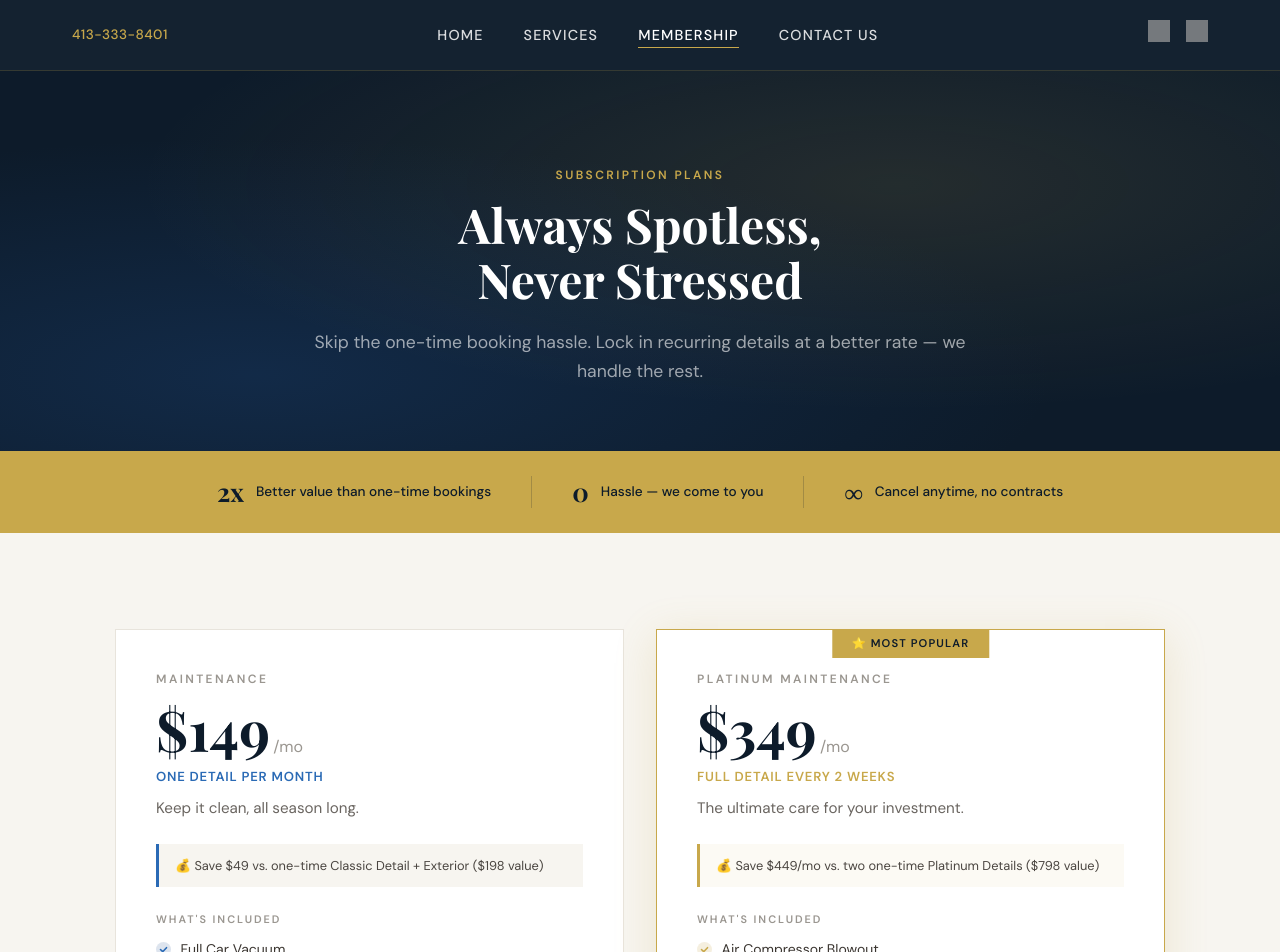
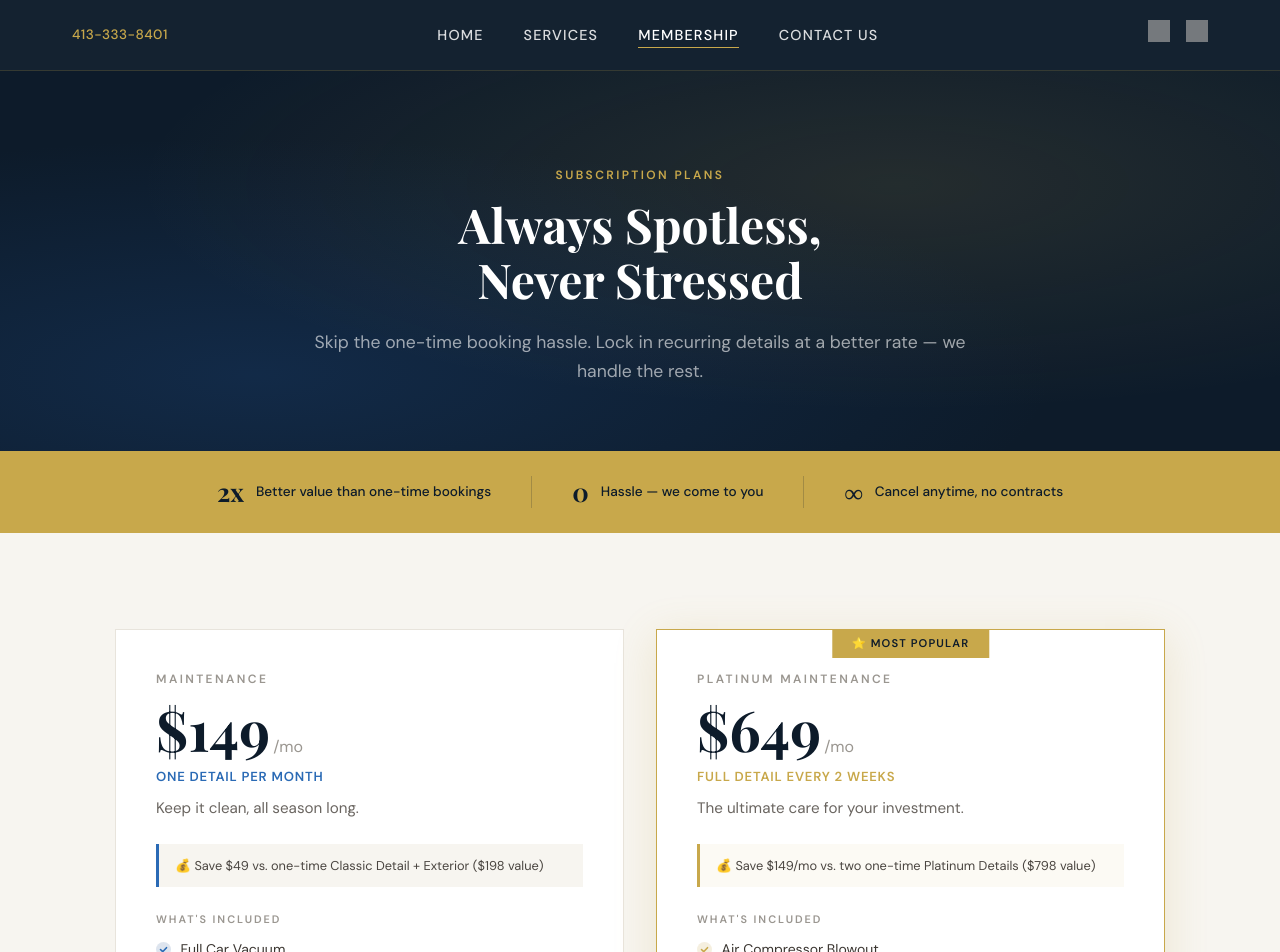
Before and after one commit to T-fps/easycleanack, a Next.js app: page /membership in a window 1280 px wide. Shown: the top 952 px of the page. Built offline with nearby package versions, Linux system fonts and the light colour scheme; grey boxes are pictures that could not be loaded.

Commit message:
Add files via upload

```diff
--- a/pages/index.js
+++ b/pages/index.js
@@ -119,7 +119,7 @@ export default function Home() {
                 <span className={styles.miniCadence}>Classic Detail · Monthly</span>
               </div>
               <div className={`${styles.miniCard} ${styles.miniCardGold}`}>
-                <span className={styles.miniPrice}>$349<small>/mo</small></span>
+                <span className={styles.miniPrice}>$649<small>/mo</small></span>
                 <span className={styles.miniName}>Platinum Maintenance</span>
                 <span className={styles.miniCadence}>Full Detail · Every 2 Weeks</span>
               </div>
--- a/pages/membership.js
+++ b/pages/membership.js
@@ -32,7 +32,7 @@ const plans = [
   {
     id: 'platinum',
     name: 'Platinum Maintenance',
-    price: '$349',
+    price: '$649',
     period: '/mo',
     cadence: 'Full detail every 2 weeks',
     tagline: 'The ultimate care for your investment.',
@@ -57,7 +57,7 @@ const plans = [
       'Third-row cleaning included',
       'Cancel anytime',
     ],
-    savings: 'Save $449/mo vs. two one-time Platinum Details ($798 value)',
+    savings: 'Save $149/mo vs. two one-time Platinum Details ($798 value)',
     cta: 'Get Started',
   },
 ];
@@ -195,7 +195,7 @@ export default function Membership() {
               },
               {
                 q: 'Is the Platinum plan really every 2 weeks?',
-                a: 'Yes — that\'s 26 full Platinum Details per year. At $349/mo you\'re paying roughly $162 per detail vs. $399 one-time. It\'s the best value we offer.',
+                a: 'Yes — that\'s 26 full Platinum Details per year. At $649/mo you\'re paying roughly $300 per detail vs. $399 one-time. It\'s the best care package we offer.',
               },
               {
                 q: 'Do I need to be home?',
```
